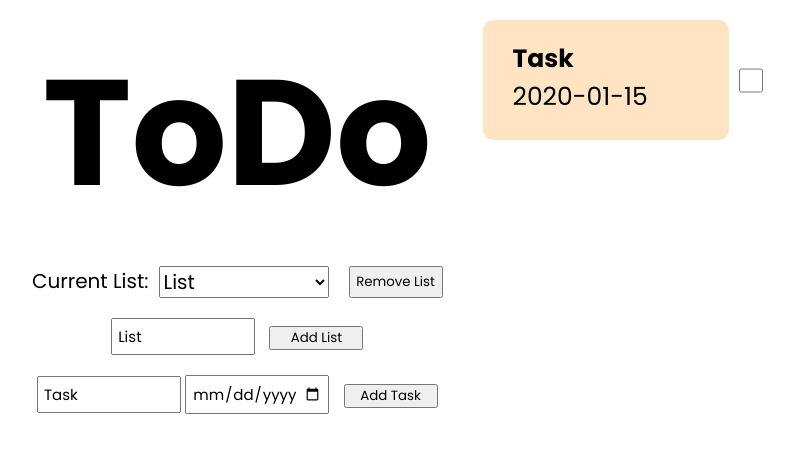
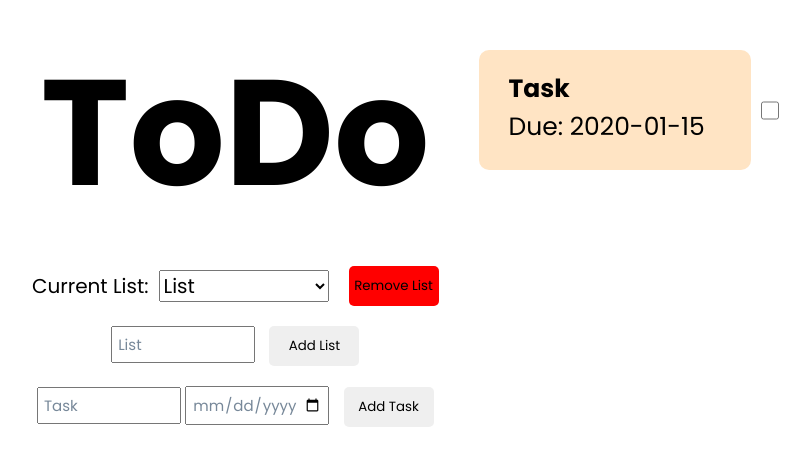
Before and after one commit to Mouzone/todo-list, a website built with webpack: page src/index.html in a window 1280 px wide. Both pictures are taken after typing "2020-01-15" into the empty fields and a click on the button "Add Task". Shown: the top 466 px of the page, without its empty margins (28-838 px from the left). Built offline with nearby package versions, Linux system fonts and the light colour scheme.

Commit message:
Minor Style updates removing button border, changing remove button color to red, and Adding "Due: " to each task's due date

```diff
--- a/src/index.js
+++ b/src/index.js
@@ -6,6 +6,7 @@ const new_task_due_date = document.querySelector("input#task-due-date")
 const content_area = document.getElementById("tasks")
 let task_id = 1
 
+// todo: make text go ... if task is too long
 //todo: modify to add task to the current list data structure
 task_form.addEventListener("submit", event => {
     event.preventDefault()
@@ -47,7 +48,7 @@ function createTaskElement(task_id, new_task_name, new_task_due_date) {
     new_task_header.textContent = new_task_name
 
     const new_task_p = document.createElement("p")
-    new_task_p.textContent = new_task_due_date
+    new_task_p.textContent = `Due: ${new_task_due_date}`
 
     const checkbox = document.createElement('input');
     checkbox.type = 'checkbox';
--- a/src/style.css
+++ b/src/style.css
@@ -32,6 +32,7 @@ h1 {
     display: flex;
     font-size: 20px;
     gap: 10px;
+    align-items: center;
 }
 
 #lists {
@@ -46,6 +47,13 @@ h1 {
 button {
     margin-left: 10px;
     width: 90px;
+    border: none;
+    height: 40px;
+    border-radius: 5px;
+}
+
+#remove-list {
+    background-color: red;
 }
 
 #task-name,
@@ -53,6 +61,7 @@ button {
 #list-name {
     font-size: 15px;
     padding: 5px;
+    color: lightslategray;
 }
 
 #task-name,
@@ -65,12 +74,13 @@ button {
     display: flex;
     flex-direction: column;
     gap: 30px;
+    margin-top: 30px;
 }
 
 .task {
     display: flex;
     gap: 10px;
-    width: 280px;
+    width: 300px;
     height: 120px;
 }
 
@@ -78,7 +88,7 @@ button {
     display: flex;
     flex-direction: column;
     font-size: 25px;
-    width: 200px;
+    width: 300px;
     height: 80px;
     background-color: bisque;
     border-radius: 10px;
```
Also changed, not shown: src/index.html (+0 -4 lines).
